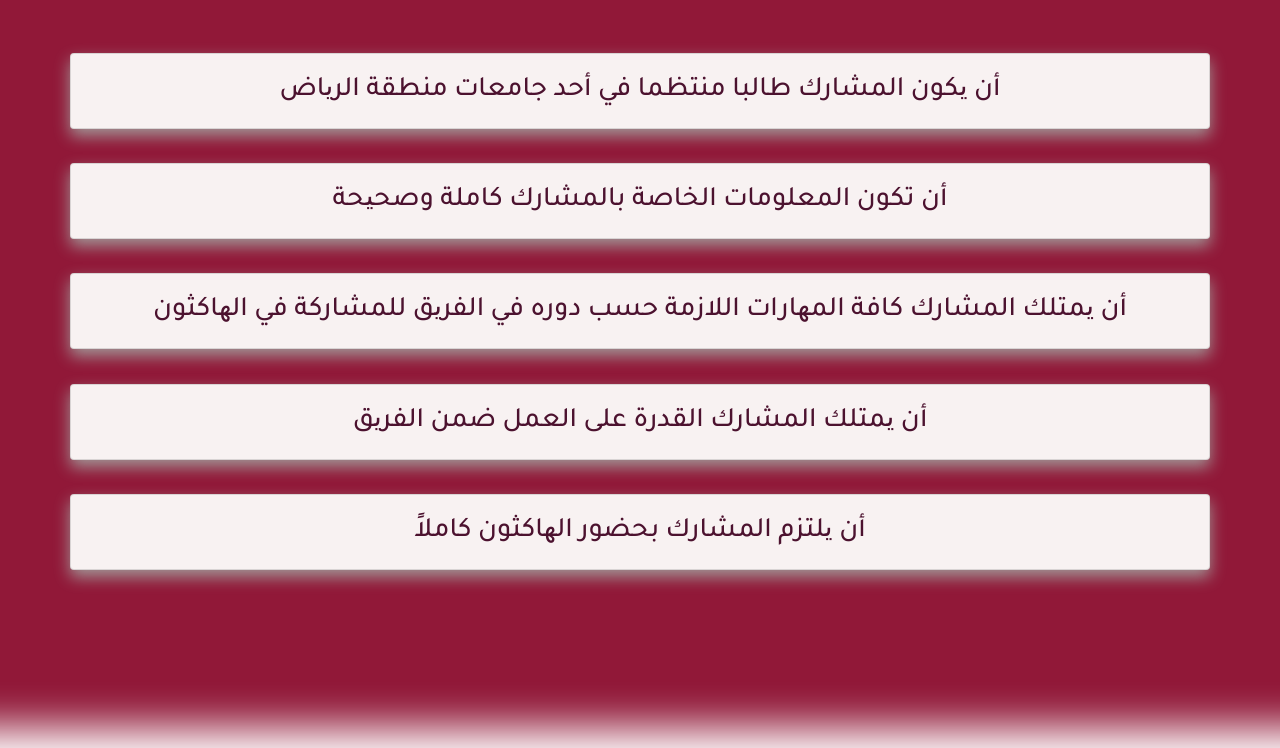
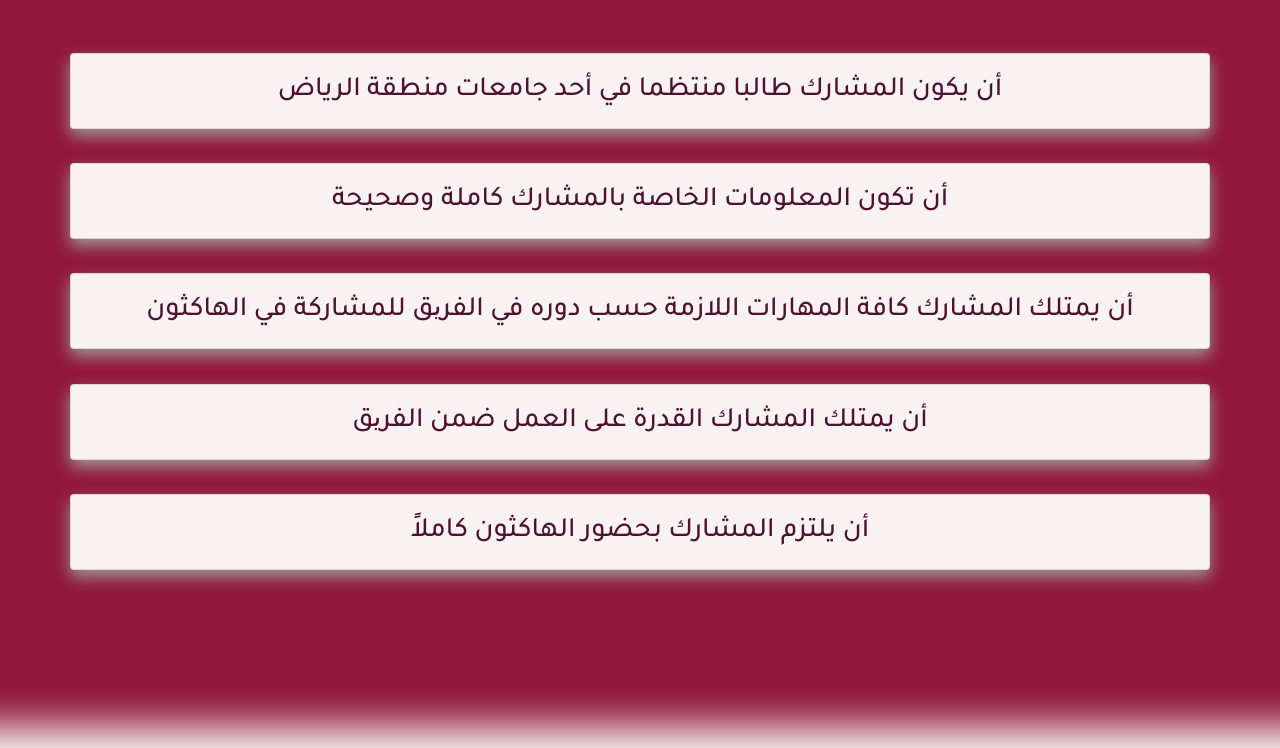
Before and after one commit to SuperRenad/KSU-Hackathon, a plain HTML site: page index.html in a window 1280 px wide. Shown: the part 3073-3821 px from the top of the page. Drawn offline with nearby package versions, Linux system fonts and the light colour scheme.

Commit message:
Update index.html

```diff
--- a/index.html
+++ b/index.html
@@ -219,7 +219,7 @@
                 <div class="row">
                     <div id="Condition" class="card">
                         <div class="card-body">
-                            <p class="card-text"> أن یكون المشارك طالبا منتظما في أحد جامعات منطقة الریاض</p>
+                            <p class="card-text"> أن يكون المشارك طالبا منتظما في أحد جامعات منطقة الرياض</p>
                         </div>
                     </div>
                 </div>
@@ -227,7 +227,7 @@
                 <div class="row">
                     <div id="Condition" class="card">
                         <div class="card-body">
-                            <p class="card-text">أن تكون المعلومات الخاصة بالمشارك كاملة وصحیحة</p>
+                            <p class="card-text">أن تكون المعلومات الخاصة بالمشارك كاملة وصحيحة</p>
                         </div>
                     </div>
                 </div>
@@ -235,7 +235,7 @@
                 <div class="row">
                     <div id="Condition" class="card">
                         <div class="card-body">
-                            <p class="card-text"> أن یمتلك المشارك كافة المھارات اللازمة حسب دوره في الفریق للمشاركة في الھاكثون</p>
+                            <p class="card-text"> أن يمتلك المشارك كافة المهارات اللازمة حسب دوره في الفریق للمشاركة في الهاكثون</p>
                         </div>
                     </div>
                 </div>
@@ -243,7 +243,7 @@
                 <div class="row">
                     <div id="Condition" class="card">
                         <div class="card-body">
-                            <p class="card-text">أن یمتلك المشارك القدرة على العمل ضمن الفریق</p>
+                            <p class="card-text">أن يمتلك المشارك القدرة على العمل ضمن الفریق</p>
                         </div>
                     </div>
                 </div>
@@ -251,7 +251,7 @@
                 <div class="row">
                     <div id="Condition" class="card">
                         <div class="card-body">
-                            <p class="card-text"> أن یلتزم المشارك بحضور الھاكثون كاملاً</p>
+                            <p class="card-text"> أن يلتزم المشارك بحضور الهاكثون كاملاً</p>
                         </div>
                     </div>
                 </div>
```
